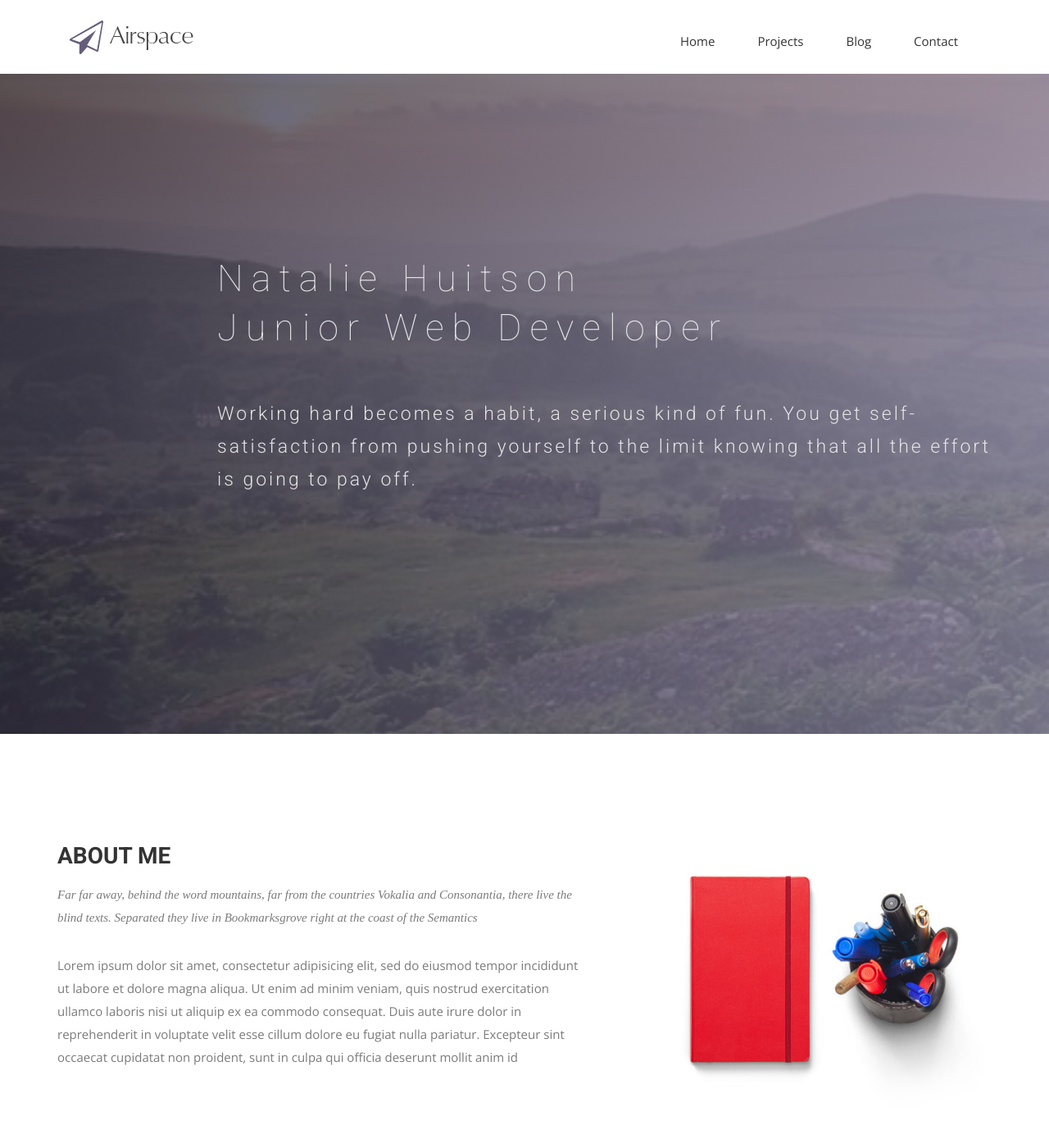
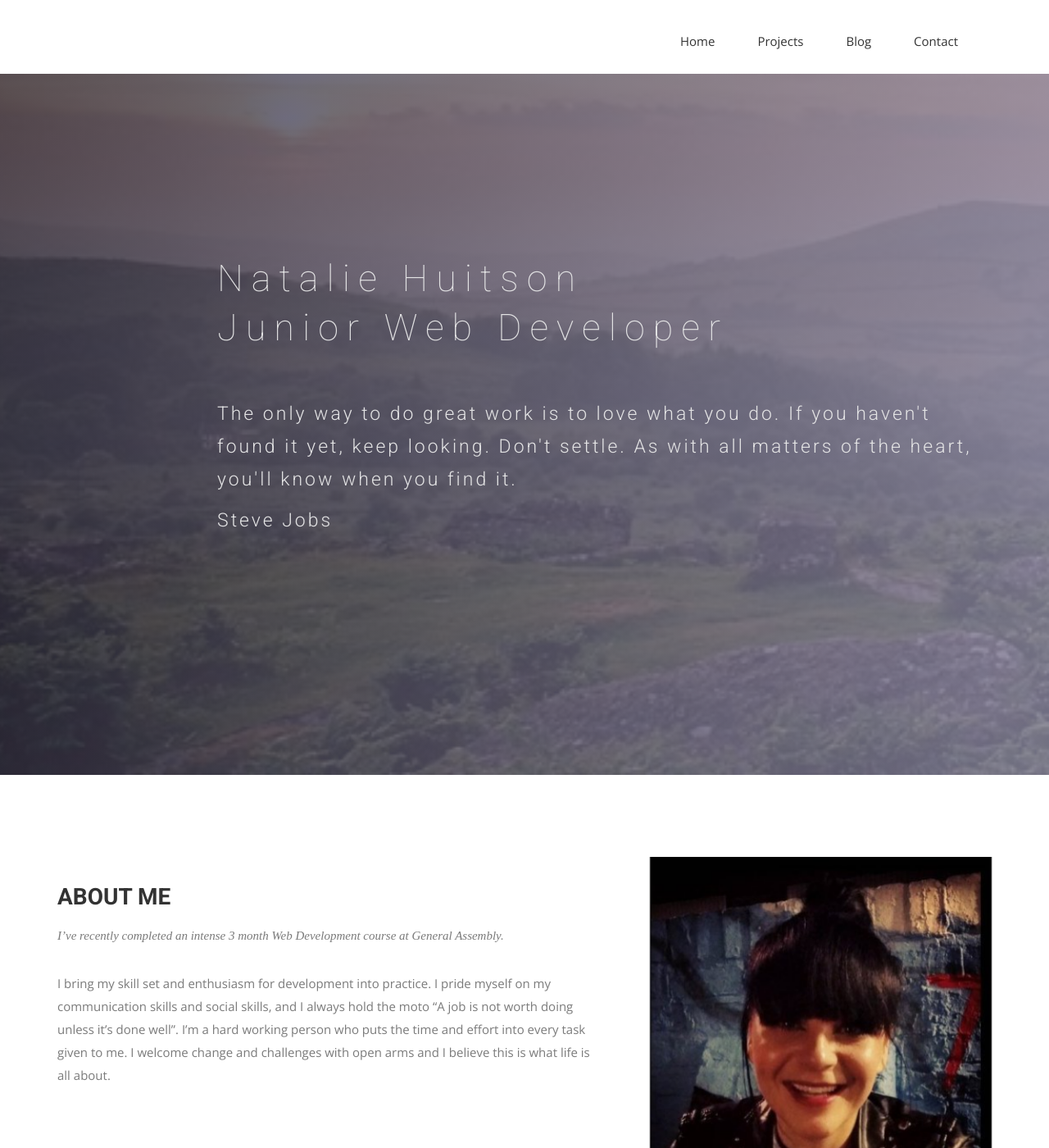
Before and after one commit to Nattie87/Nattie87.github.io, a Jekyll site: the page built from index.html, in a window 1280 px wide and 1400 px high. Shown: the whole window at 82% size. Built offline with Jekyll 4.4.1, drawn with Linux system fonts in a browser that asks for light colours; nearby versions of some CDN libraries; some web fonts are replaced.

Commit message:
edited index page

```diff
--- a/_includes/header.html
+++ b/_includes/header.html
@@ -14,9 +14,9 @@
             <span class="icon-bar"></span>
             <span class="icon-bar"></span>
             </button>
-            <a class="navbar-brand" href="index.html">
+            <!-- <a class="navbar-brand" href="index.html">
               <img src="{{ site.baseurl }}/img/logo.png" alt="Logo">
-            </a>
+            </a> -->
           </div>
             <!-- Collect the nav links, forms, and other content for toggling -->
             <div class="collapse navbar-collapse" id="bs-example-navbar-collapse-1">
--- a/index.html
+++ b/index.html
@@ -11,7 +11,8 @@ permalink: /
       <div class="col-md-10 col-md-offset-2">
         <div class="block">
           <h1 class="animated fadeInUp">Natalie Huitson <br> Junior Web Developer</h1>
-          <p class="animated fadeInUp">Working hard becomes a habit, a serious kind of fun. You get self-satisfaction from pushing yourself to the limit knowing that all the effort is going to pay off.</p>
+          <p class="animated fadeInUp">The only way to do great work is to love what you do. If you haven't found it yet, keep looking. Don't settle. As with all matters of the heart, you'll know when you find it.</p>
+          <p> Steve Jobs </p>
         </div>
       </div>
     </div>
@@ -25,14 +26,14 @@ permalink: /
         <div class="block">
           <div class="section-title">
             <h2>About Me</h2>
-            <p>Far far away, behind the word mountains, far from the countries Vokalia and Consonantia, there live the blind texts. Separated they live in Bookmarksgrove right at the coast of the Semantics</p>
+            <p>I’ve recently completed an intense 3 month Web Development course at General Assembly.</p>
           </div>
-          <p>Lorem ipsum dolor sit amet, consectetur adipisicing elit, sed do eiusmod tempor incididunt ut labore et dolore magna aliqua. Ut enim ad minim veniam, quis nostrud exercitation ullamco laboris nisi ut aliquip ex ea commodo consequat. Duis aute irure dolor in reprehenderit in voluptate velit esse cillum dolore eu fugiat nulla pariatur. Excepteur sint occaecat cupidatat non proident, sunt in culpa qui officia deserunt mollit anim id </p>
+          <p>I bring my skill set and enthusiasm for development into practice. I pride myself on my communication skills and social skills, and I always hold the moto “A job is not worth doing unless it’s done well”. I’m a hard working person who puts the time and effort into every task given to me. I welcome change and challenges with open arms and I believe this is what life is all about. </p>
         </div>
       </div><!-- .col-md-7 close -->
       <div class="col-md-5 col-sm-12">
         <div class="block">
-          <img src="img/wrapper-img.png" alt="Img">
+          <img src="img/nattie.jpg" alt="Img">
         </div>
       </div><!-- .col-md-5 close -->
     </div>
```
Also changed, not shown: img/nattie.jpg (added).
